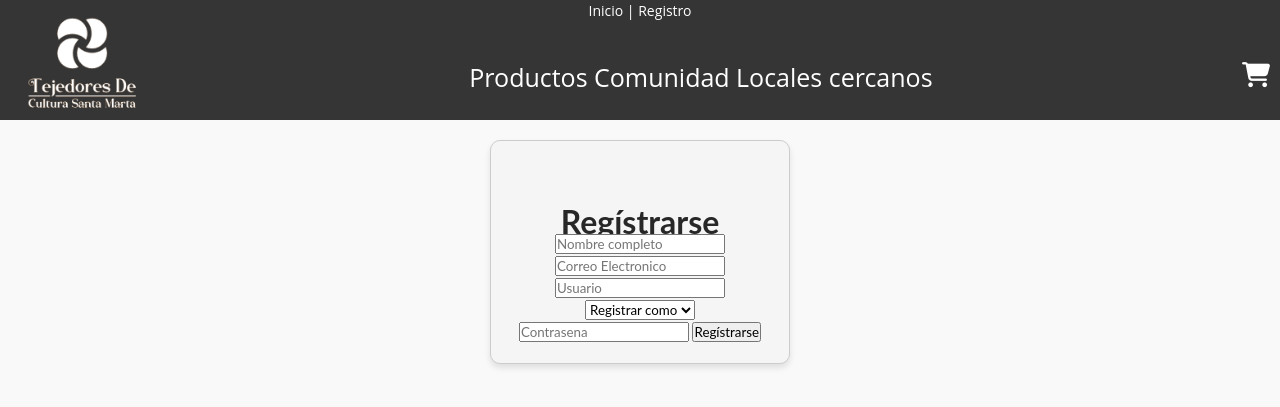
After one commit to Sheylon/Tejedoresv2.0, a PHP site: page /editarPerfil.php in a window 1280 px wide. The commit adds this page. Shown: the top 407 px of the page. Run offline with PHP 8.4, Linux system fonts and the light colour scheme; some libraries are stand-ins or nearby versions.

Commit message:
modificaciones

```diff
--- a/controlador/action/act_eliminateCuenta.php
+++ b/controlador/action/act_eliminateCuenta.php
@@ -3,10 +3,9 @@
     session_start();
     require_once (__DIR__. "/../mdb/mdbUsuario.php");
 
-
     $id = $_SESSION['ID_USUARIO'];
 
     $resultado = borrarUsuario($id);
-    return $resultado;
     session_destroy();
     header('Location: ../../vistas/index.php');
+?>
--- /dev/null
+++ b/vistas/editarPerfil.php
@@ -0,0 +1,112 @@
+<?php
+session_start();
+if(isset($_SESSION['ID_USUARIO'], $_SESSION['$NOMBRE_USUARIO'],
+            $_SESSION['CORREO_USUARIO'], $_SESSION['USUARIO'], $_SESSION['ROL_USUARIO'] )){
+    header("Location =index");
+}
+?>
+
+<!DOCTYPE html>
+<html lang="es">
+<head>
+    <meta charset="UTF-8">
+    <meta name="viewport" content="width=device-width, initial-scale=1.0">
+    <title>Ver Pefil</title>
+    <link rel="preconnect" href="https://fonts.googleapis.com">
+    <link rel="stylesheet" href="css/stylePagHistoria.css">
+    <link rel="stylesheet" href="css/perfil.css">
+
+
+    <link rel="stylesheet" href="https://cdnjs.cloudflare.com/ajax/libs/font-awesome/6.2.1/css/all.min.css"/>
+
+    <script src="https://kit.fontawesome.com/a12187352c.js" crossorigin="anonymous"></script>
+</head>
+
+<body>
+<header>
+        <div class="seccion">
+            <ul>
+                <li>
+                    <ul class="menu">
+                    <li>
+                    <?php
+                    if (isset($_SESSION['NOMBRE_USUARIO'])) {
+                        echo '<a href="#"><div class="profile-dropdown-btn"><div class="profile-img"></div><span>' . $_SESSION['NOMBRE_USUARIO'] . '<i class="fa-solid fa-angle-down"></i></span></a>';
+                        echo '<ul class="submenu2">';
+                        echo '<li><a clas="enlace_seccion" href="funciones/carrito/index.html"><i class="fa-solid fa-cart-shopping"></i> Compras</a></li>';
+                        echo '<li><a clas="enlace_seccion" href="funciones/Vender/index.html"><i class="fa-solid fa-chart-line"></i> Vender</a></li>';
+                        echo '<li><a href="./verPerfil.php"><i class="fa-regular fa-user"></i> Perfil</a></li>';
+                        echo '<li><a href="#"><i class="fa-solid fa-sliders"></i> Configuración</a></li>';
+                        echo '<li><a href="#"><i class="fa-regular fa-circle-question"></i> Servicio de soporte</a></li>';
+                        echo '<hr />';
+                        echo '<li><a href="../controlador/action/act_lagout.php"><i class="fa-solid fa-arrow-right-from-bracket"></i> Cerrar sesión</a></li>';
+                        echo '</ul>';
+                    } else {
+                        echo '<a href="RegistroLogin.php" class="enlace_seccion">Inicio | Registro</a>';
+                    }
+                    ?>
+                </li>
+                    </ul>
+                </li>
+
+            </ul>
+        </div>
+        <div class="contenido-header">
+            <div class="logo">
+                <img src="img/Logo.png" alt="Logo De la tienda">
+            </div>
+            <nav>
+                <ul class="menu">
+                    <li><a href="">Productos</a>
+                        <ul class="submenu2">
+                            <li><a href="funciones/Productos/Ropa/index.html">Ropa</a></li>
+                            <li><a href="funciones/Productos/Zapatos/index.html">Calzado</a></li>
+                            <li><a href="">Bolsos</a></li>
+                            <li><a href="">Cocina</a></li>
+                            <li><a href="">Baño</a></li>
+                            <li><a href="">Accesorios</a></li>
+                        </ul>
+                    </li>
+
+                    <li><a href="">Comunidad</a>
+                        <ul class="submenu2">
+                            <li><a href="">Novedades</a></li>
+                            <li><a href="funciones/comunidad/donaciones/index.html">Donacciones</a></li>
+                            <li><a href="funciones/comunidad/intercambiar/index.html">Intercambiar</a></li>
+                        </ul>
+                    </li>
+
+                    <li>
+                        <a href="funciones/locales/index.html">Locales cercanos</a>
+                    </li>
+                </ul>
+            </nav>
+            <div class="compra">
+                <i class="fa-solid fa-cart-shopping"></i>
+            </div>
+        </div>
+    </header>
+
+    <div class="card">
+        <form action= "../controlador/action/act_registrarUsuario.php" method="POST" class="formulario__register">
+            <h2>Regístrarse</h2>
+            <input type="text" placeholder="Nombre completo" name="Nombre_completo">
+            <input type="text" placeholder="Correo Electronico" name="Correo">
+            <input type="text" placeholder="Usuario" name="Usuario">
+            <select name="rol" id="rol">
+            <option value="" style="color: gray;" disabled selected hidden>Registrar como</option>
+            <option value="usuario">Usuario</option>
+            <option value="Vendedor">Vendedor</option>
+            </select>
+            <input type="password" placeholder="Contrasena" name="contrasena">
+            <button>Regístrarse</button>
+        </form>
+    </div>
+
+
+
+    <footer>
+        <!-- Agregar contenido del pie de página -->
+    </footer>
+</body>
+</html>
--- a/vistas/index.php
+++ b/vistas/index.php
@@ -31,7 +31,7 @@
                             echo '<ul class="submenu2">';
                             echo '<li><a clas="enlace_seccion" href="funciones/carrito/index.html"><i class="fa-solid fa-cart-shopping"></i> Compras</a></li>';
                             echo '<li><a clas="enlace_seccion" href="funciones/Vender/index.html"><i class="fa-solid fa-chart-line"></i> Vender</a></li>';
-                            echo '<li><a href="./perfil.php"><i class="fa-regular fa-user"></i> Perfil</a></li>';
+                            echo '<li><a href="./verPerfil.php"><i class="fa-regular fa-user"></i> Perfil</a></li>';
                             echo '<li><a href="#"><i class="fa-solid fa-sliders"></i> Configuración</a></li>';
                             echo '<li><a href="#"><i class="fa-regular fa-circle-question"></i> Servicio de soporte</a></li>';
                             echo '<hr />';
```
Also changed, not shown: vistas/css/perfil.css (+32 -0 lines), vistas/verPerfil.php (renamed from vistas/perfil.php, +5 -4 lines).
